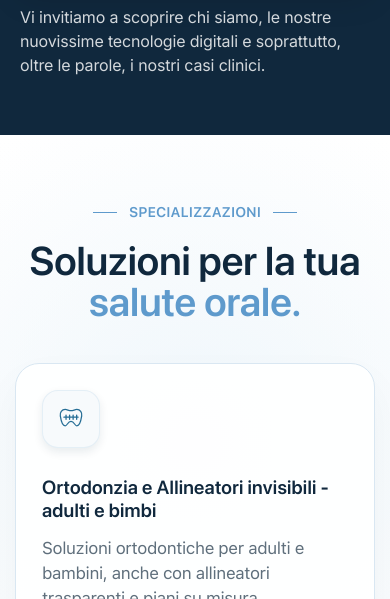
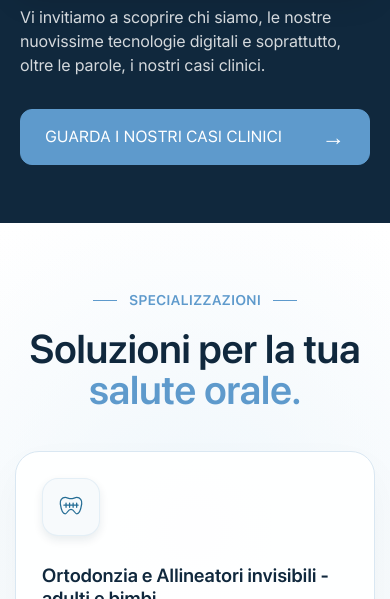
Before and after one commit to thinhdutong00/studiodentisticofederzonigranata, an Astro site: page / in a window 390 px wide. Shown: the part 1401-2000 px from the top of the page. Built offline with nearby package versions, Linux system fonts and the light colour scheme; Astro itself is replaced by a stand-in of ours.

Commit message:
Refine home mobile interactions

```diff
--- a/src/components/Header.astro
+++ b/src/components/Header.astro
@@ -462,13 +462,6 @@ const siteMenuClinical = site.clinicalLinks.map((item) => ({
       </details>
     </div>
     <div class="site-menu-actions" aria-label="Azioni rapide">
-      <a class="site-menu-action site-menu-action-primary" href={ctaHref}>
-        Prenota visita
-        <svg class="site-menu-action-icon" viewBox="0 0 24 24" aria-hidden="true">
-          <path d="M6 2.75h8.5L19 7.25v14H6z"></path>
-          <path d="M14.5 2.75v4.5H19M9 12h7M9 16h7"></path>
-        </svg>
-      </a>
       <details class="site-menu-call-dropdown" data-call-dropdown>
         <summary class="site-menu-action site-menu-action-secondary">
           Chiama ora
@@ -485,6 +478,13 @@ const siteMenuClinical = site.clinicalLinks.map((item) => ({
           ))}
         </div>
       </details>
+      <a class="site-menu-action site-menu-action-primary" href={ctaHref}>
+        Prenota visita
+        <svg class="site-menu-action-icon" viewBox="0 0 24 24" aria-hidden="true">
+          <path d="M6 2.75h8.5L19 7.25v14H6z"></path>
+          <path d="M14.5 2.75v4.5H19M9 12h7M9 16h7"></path>
+        </svg>
+      </a>
     </div>
     <nav class="site-menu-social" aria-label="Seguici sui social">
       <span class="site-menu-social-label">Scopri i nostri contenuti:</span>
--- a/src/components/ScrapedHome.astro
+++ b/src/components/ScrapedHome.astro
@@ -176,6 +176,9 @@ const locationOffices = site.offices.map((office) => {
         Vi invitiamo a scoprire chi siamo, le nostre nuovissime tecnologie digitali e soprattutto, oltre le parole, i
         nostri casi clinici.
       </p>
+      <a class="mobile-digital-intro-cta" href="#casi-clinici">
+        Guarda i nostri casi clinici <span class="ui-glyph" aria-hidden="true">→</span>
+      </a>
     </div>
   </section>
 
@@ -299,10 +302,10 @@ const locationOffices = site.offices.map((office) => {
       </div>
       <div class="reviews-carousel-controls" aria-label="Controlli carosello recensioni">
         <button type="button" aria-label="Recensione precedente" data-reviews-carousel-prev>
-          <span aria-hidden="true">←</span>
+          <span class="ui-glyph" aria-hidden="true">‹</span>
         </button>
         <button type="button" aria-label="Recensione successiva" data-reviews-carousel-next>
-          <span aria-hidden="true">→</span>
+          <span class="ui-glyph" aria-hidden="true">›</span>
         </button>
       </div>
     </div>
@@ -2506,6 +2509,54 @@ const locationOffices = site.offices.map((office) => {
       line-height: 1.5;
     }
 
+    .mobile-digital-intro-cta {
+      width: 100%;
+      min-height: 56px;
+      display: inline-flex;
+      box-sizing: border-box;
+      align-items: center;
+      justify-content: space-between;
+      gap: 18px;
+      margin-top: 32px;
+      border: 1px solid var(--brand-blue);
+      border-radius: 12px;
+      padding: 0 24px;
+      background: var(--brand-blue);
+      color: var(--surface-white);
+      font-family: "Inter", ui-sans-serif, system-ui, sans-serif !important;
+      font-size: 16px;
+      font-weight: 500;
+      letter-spacing: -0.16px;
+      line-height: 16px;
+      text-decoration: none;
+      text-transform: uppercase;
+    }
+
+    .mobile-digital-intro-cta:hover,
+    .mobile-digital-intro-cta:focus-visible {
+      border-color: var(--brand-cta);
+      background: var(--brand-cta);
+      color: var(--surface-white);
+    }
+
+    .mobile-digital-intro-cta:focus-visible {
+      outline: 3px solid rgba(var(--surface-white-rgb), 0.48);
+      outline-offset: 4px;
+    }
+
+    .mobile-digital-intro-cta span {
+      width: 24px;
+      height: 24px;
+      display: inline-grid;
+      flex: 0 0 24px;
+      place-items: center;
+      font-family: "Inter", ui-sans-serif, system-ui, sans-serif !important;
+      font-size: 23.2px;
+      font-weight: 400;
+      letter-spacing: normal;
+      line-height: 23.2px;
+    }
+
     .scraped-hero-shade {
       background: linear-gradient(
         0deg,
@@ -3052,8 +3103,12 @@ const locationOffices = site.offices.map((office) => {
     }
 
     .reviews-carousel-controls button span {
-      font-size: 1.35rem;
-      line-height: 1;
+      display: block;
+      margin-top: -2px;
+      font-family: "Inter", ui-sans-serif, system-ui, sans-serif !important;
+      font-size: 32px;
+      font-weight: 300;
+      line-height: 32px;
     }
 
     .reviews-carousel-controls button:hover,
@@ -3214,11 +3269,11 @@ const locationOffices = site.offices.map((office) => {
 
     .location-card-open .location-card-pin {
       background: var(--brand-blue);
-      color: var(--brand-primary-dark);
+      color: var(--surface-white);
     }
 
     .location-card-open .location-card-pin svg {
-      stroke: var(--brand-primary-dark);
+      stroke: var(--surface-white);
     }
 
     .location-card-open .location-card-address-mobile {
```
